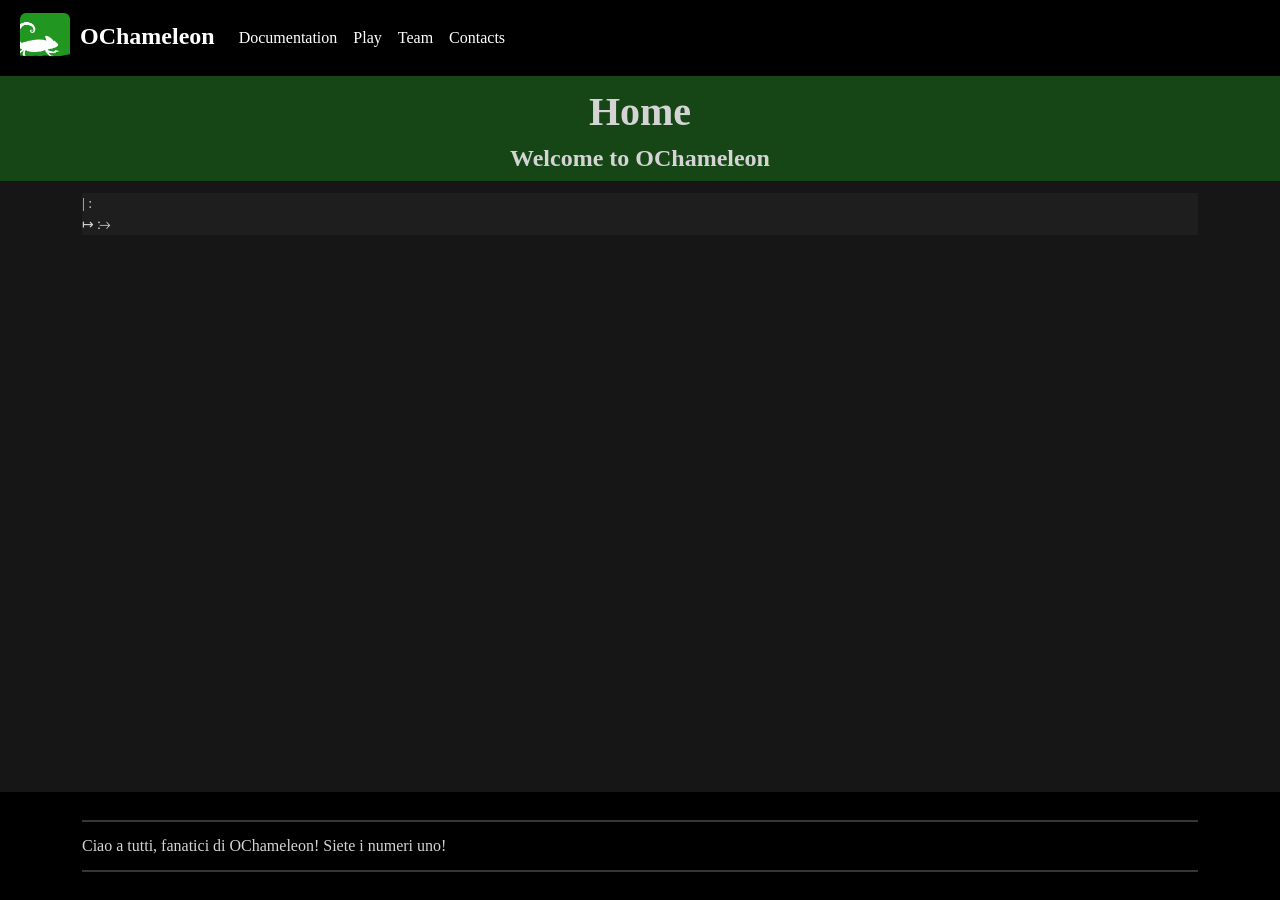
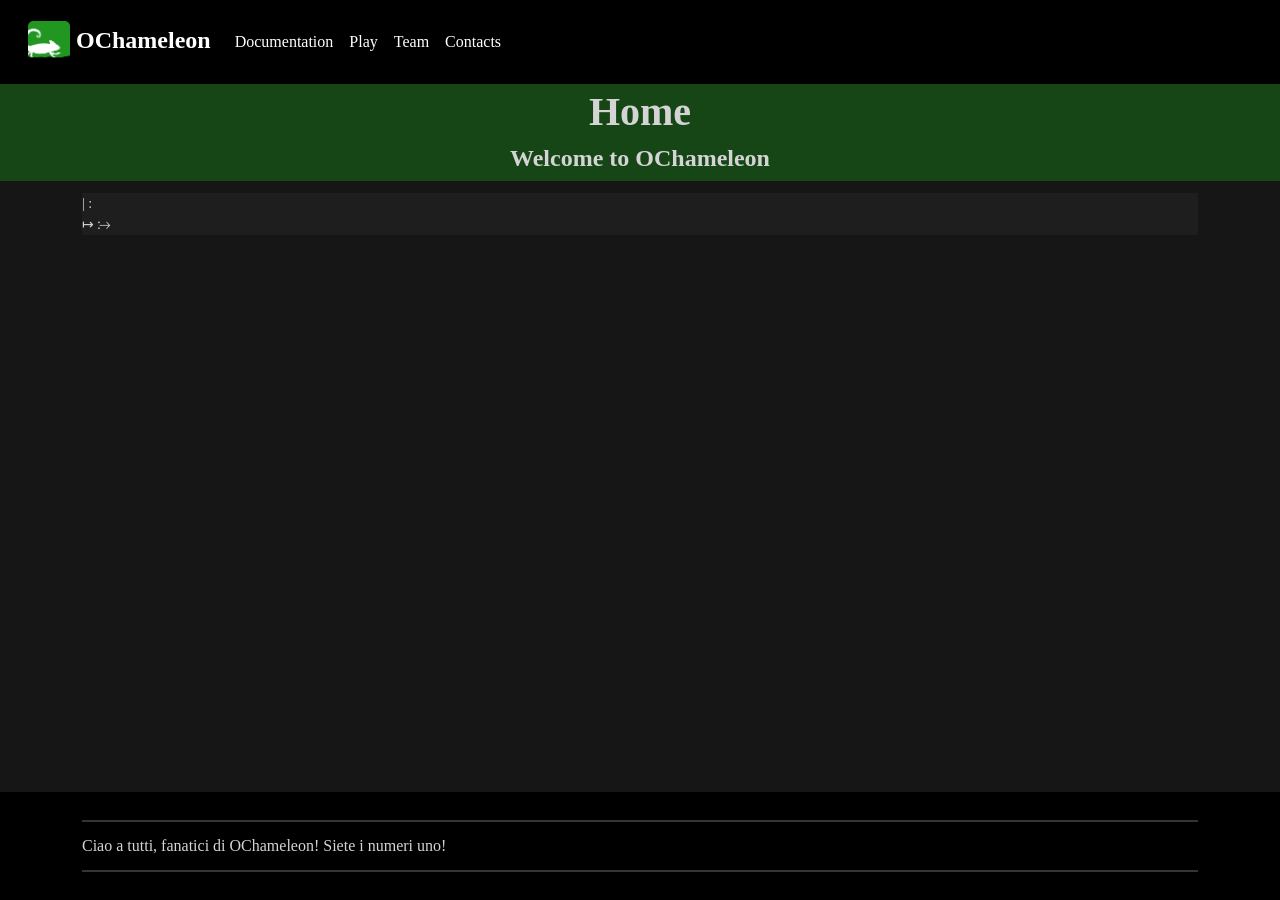
Before and after one commit to ochameleon/ochameleon.github.io, a Jekyll site: the page built from index.html, in a window 1280 px wide. Built offline with Jekyll 4.4.1, drawn with Linux system fonts in a browser that asks for light colours; some web fonts are replaced.

Commit message:
More padding and smaller logo. No right margin on image

```diff
--- a/_includes/menu.html
+++ b/_includes/menu.html
@@ -1,7 +1,7 @@
-<nav class="navbar navbar-expand-lg navbar-dark fixed-top p-2">
+<nav class="navbar navbar-expand-lg navbar-dark fixed-top p-3">
     <div class="container-fluid">
         <a href="{{ '/' | relative_url }}" class="navbar-brand fs-4">
-            <img src="{{ '/files/logo/colour-icon-square-top.png' | relative_url }}" style="margin-right: 0.25rem;" width="50" alt="Logo">
+            <img src="{{ '/files/logo/colour-icon-square-top.png' | relative_url }}" width="42" alt="Logo">
             <b>OChameleon</b>
         </a>
 
```
